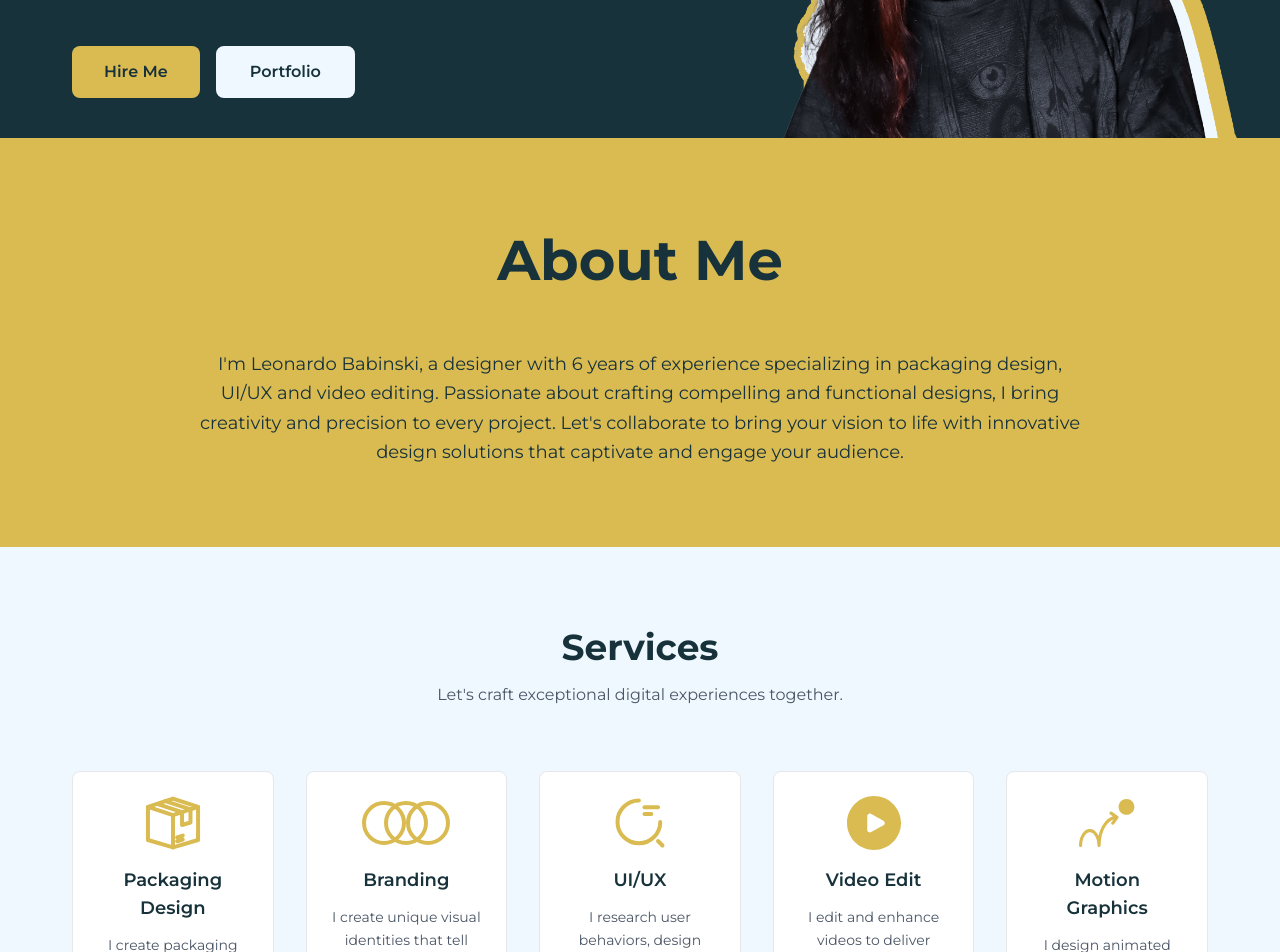
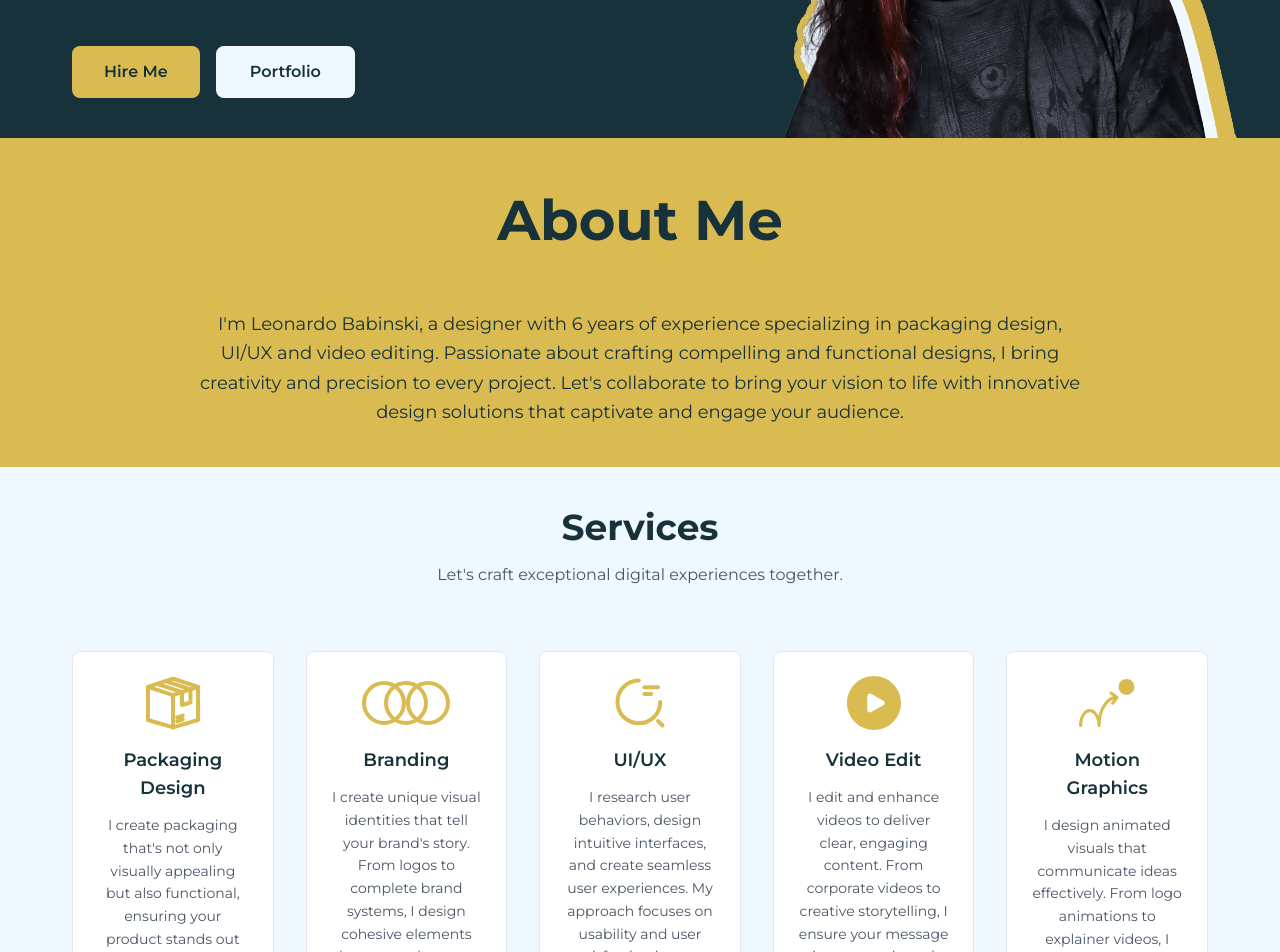
Before and after one commit to leonardobabinski/babinskidesign, a React (Vite) app: page / in a window 1280 px wide. Shown: the part 520-1472 px from the top of the page. Built offline with nearby package versions, Linux system fonts and the light colour scheme.

Commit message:
espaçamentos

```diff
--- a/src/components/About.jsx
+++ b/src/components/About.jsx
@@ -1,6 +1,6 @@
 const About = () => {
   return (
-    <section id="about" className="about-section py-20">
+    <section id="about" className="about-section py-10">
       <div className="container-custom">
         <h2 className="section-title">
           About Me
--- a/src/components/Services.jsx
+++ b/src/components/Services.jsx
@@ -61,7 +61,7 @@ const Services = () => {
   ];
 
   return (
-    <section id="services" className="py-12 md:py-20 bg-[#F0F8FF]">
+    <section id="services" className="py-10 md:py-00 bg-[#F0F8FF]">
       <div className="container-custom">
         <h2 className="text-3xl md:text-4xl font-bold text-center mb-4 text-[#17323A]">
           Services
```
